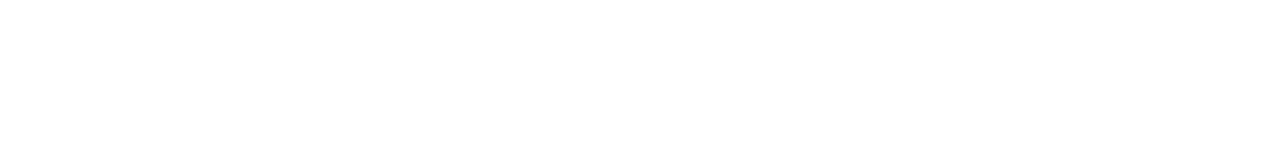
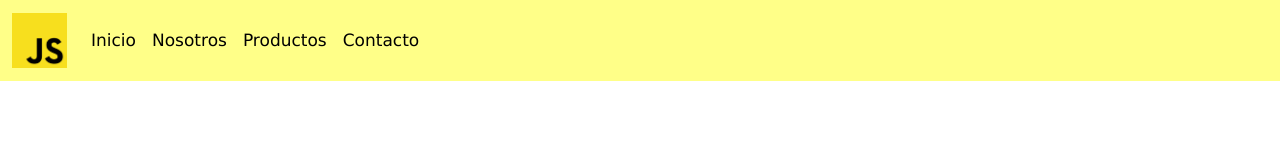
Before and after one commit to candeabreu/javascript, a plain HTML site: page index.html in a window 1280 px wide. Drawn offline with nearby package versions, Linux system fonts and the light colour scheme.

Commit message:
agregocarpetajavascsipt

```diff
--- a/index.html
+++ b/index.html
@@ -16,8 +16,35 @@
 </head>
 
 <body>
+    <header class="encabezado">
+        <nav class="navbar navbar-expand-lg navBar">
+            <div class="container-fluid navBarDos">
+                <a class="navbar-brand" href="#"> <img src="imagenes/javascriplogo.png" alt="logojs"
+                        class="imagenLogo"></a>
+                <button class="navbar-toggler" type="button" data-bs-toggle="collapse"
+                    data-bs-target="#navbarNavAltMarkup" aria-controls="navbarNavAltMarkup" aria-expanded="false"
+                    aria-label="Toggle navigation">
+                    <span class="navbar-toggler-icon"></span>
+                </button>
+                <div class="collapse navbar-collapse opcionesMenu" id="navbarNavAltMarkup">
+                    <div class="navbar-nav opcionesMenuDos">
+                        <a class="nav-link active opcionItem" aria-current="page" href="#">Inicio</a>
+                        <a class="nav-link opcionItem" href="#">Nosotros</a>
+                        <a class="nav-link opcionItem" href="#">Productos</a>
+                        <a class="nav-link opcionItem" href="#">Contacto</a>
+                    </div>
+                </div>
+            </div>
+        </nav>
+    </header>
 
+    <main>
 
+    </main>
+
+    <footer>
+
+    </footer>
     <!-- SCRIPSBOOTSTRAP -->
     <script src="https://cdn.jsdelivr.net/npm/@popperjs/core@2.10.2/dist/umd/popper.min.js"
         integrity="sha384-7+zCNj/IqJ95wo16oMtfsKbZ9ccEh31eOz1HGyDuCQ6wgnyJNSYdrPa03rtR1zdB" crossorigin="anonymous">
@@ -25,6 +52,8 @@
     <script src="https://cdn.jsdelivr.net/npm/bootstrap@5.1.3/dist/js/bootstrap.min.js"
         integrity="sha384-QJHtvGhmr9XOIpI6YVutG+2QOK9T+ZnN4kzFN1RtK3zEFEIsxhlmWl5/YESvpZ13" crossorigin="anonymous">
     </script>
+    <!-- JAVASCRIPT -->
+    <script src="javascript/mainindex.js"></script>
 </body>
 
 </html>
--- /dev/null
+++ b/scss/base/estilosGenerales.scss
@@ -0,0 +1,5 @@
+/* RESETEO UNIVERSAL*/
+* {
+    margin: 0%;
+    padding: 0%;
+}
--- /dev/null
+++ b/scss/componentes/header.scss
@@ -0,0 +1,28 @@
+.encabezado {
+    background-color: rgba(255, 255, 0, 0.466);
+    font-family: Verdana, Geneva, Tahoma, sans-serif;
+    display: flex;
+    .navBar{
+
+        .navBarDos {
+            .imagenLogo {
+                height: 55px;
+            }
+        }
+    }
+}
+
+.encabezado {
+
+    .opcionesMenu {
+        font-size: 17px;
+        justify-content: flex-end;
+        .opcionItem {
+
+            color: black;
+
+        }
+
+
+    }
+}
--- /dev/null
+++ b/scss/style.scss
@@ -0,0 +1,2 @@
+@import '../scss/componentes/header.scss';
+@import '../scss/base/estilosGenerales.scss';
```
Also changed, not shown: css/style.css, imagenes/javascriplogo.png (added), imagenes/logojs.jpg (added), javascript/mainindex.js (added), package-lock.json (added), 1 other file.
